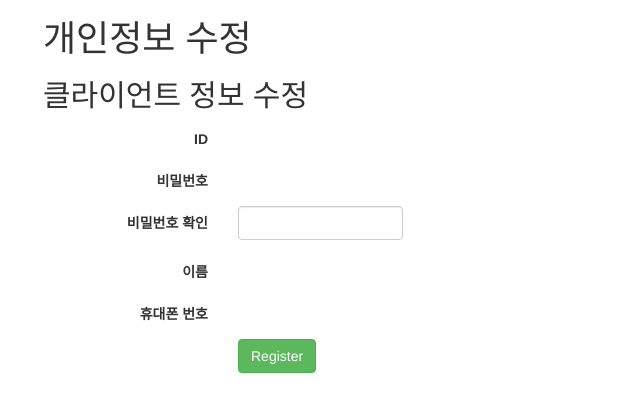
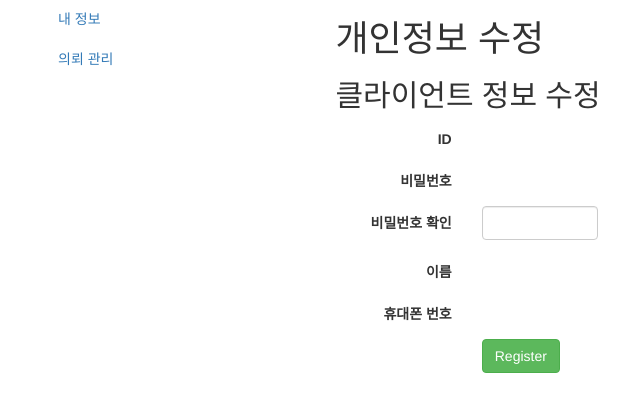
Before and after one commit to mint3759/headhunt, a Django app: template templates/mypage/update_client.html in a window 1280 px wide. Shown: the part 51-463 px from the top of the page, without its empty margins (27-667 px from the left). Run offline with Django 3.2, Linux system fonts and the light colour scheme; the template is opened without the code that fills it, so the values that code supplies are empty; some libraries are stand-ins or nearby versions.

Commit message:
mypage ui 수정
mypage sidebar 수정

```diff
--- a/templates/headhunt/base.html
+++ b/templates/headhunt/base.html
@@ -56,8 +56,7 @@
         <h6>-------------------------divide----------------------------</h6>
     </div>
     ---------->
-    {% block sidebar %}
-    {% endblock %}
+
     <div class="container" style="margin-top:50px">
         {% block content %}
         {% endblock %}
--- a/templates/mypage/mypage.html
+++ b/templates/mypage/mypage.html
@@ -1,6 +1,6 @@
-{% extends 'headhunt/base.html' %}
+{% extends 'mypage/mypage_base.html' %}
 
-{% block content %}
+{% block innercontent %}
     {% if request.session.user_type == "c" %}
         <!--클라이언트로 로그인했을 때-->
         <p>클라이언트 마이페이지</p>
--- a/templates/mypage/mypage_base.html
+++ b/templates/mypage/mypage_base.html
@@ -1,27 +1,24 @@
 {% extends 'headhunt/base.html' %}
 
-{% block sidebar %}
-<div class="container">
+{% block content %}
   <div class="row row-offcanvas row-offcanvas-left active">
     <!-- sidebar -->
     <div class="col-xs-6 col-sm-3 sidebar-offcanvas" id="sidebar" role="navigation">
         <ul class="nav">
-                <li><a href="/maintenance/"><i class="fa fa-fw fa-cog"></i>내 정보</a></li>
-                <li><a href="/coolants/"><i class="fa fa-fw fa-flask"></i>의뢰 관리</a></li>
+            <li><a href=""><i class="fa fa-fw fa-cog"></i>내 정보</a></li>
+            <li><a href=""><i class="fa fa-fw fa-flask"></i>의뢰 관리</a></li>
             {% if request.session.user_type == "f" %}
-                <li><a href="/scrap/"><i class="fa fa-fw fa-trash-o"></i>포트폴리오</a></li>
-                <li><a href="/labor/"><i class="fa fa-fw fa-user"></i>팀 관리</a></li>
+            <li><a href=""><i class="fa fa-fw fa-trash-o"></i>포트폴리오</a></li>
+            <li><a href=""><i class="fa fa-fw fa-user"></i>팀 관리</a></li>
             {% endif %}
         </ul>
     </div>
-      </div>
-</div>
-{% endblock %}
-
-{% block content %}
+      <!-- content -->
     <div class="col-xs-12 col-sm-9">
     {% block innercontent %}
         <!-- 본문 내용 -->
     {% endblock %}
     </div>
+  </div>
+
 {% endblock %}
--- a/templates/mypage/update_client.html
+++ b/templates/mypage/update_client.html
@@ -1,6 +1,6 @@
-{% extends "headhunt/base.html" %}
+{% extends "mypage/mypage_base.html" %}
 
-{% block content %}
+{% block innercontent %}
     <h1>개인정보 수정</h1>
     <h2>클라이언트 정보 수정</h2>
     <form class="form-horizontal" method = "POST">
--- a/templates/mypage/update_freelancer.html
+++ b/templates/mypage/update_freelancer.html
@@ -1,6 +1,6 @@
-{% extends "headhunt/base.html" %}
+{% extends "mypage/mypage_base.html" %}
 
-{% block content %}
+{% block innercontent %}
     <h1>개인정보 수정</h1>
     <h2>프리랜서 정보 수정</h2>
     <form class="form-horizontal" id="mainform" method = "POST">
--- a/templates/request/make_request.html
+++ b/templates/request/make_request.html
@@ -76,7 +76,7 @@ function todatecheck(){
         var toDate = Date.parse(splitTo[0], splitTo[1] - 1, splitTo[2]);
         datecheck = fromDate < toDate;
         if(!datecheck){
-            alert("마감 날짜는 시작 날짜보다 이전이어야 합니다.");
+            alert("마감 날짜는 시작 날짜보다 이후여야 합니다.");
             document.getElementById('id_end_date').value = "";
         }
     }
@@ -93,7 +93,7 @@ function fromdatecheck(){
         var toDate = Date.parse(splitTo[0], splitTo[1] - 1, splitTo[2]);
         datecheck = fromDate < toDate;
         if(!datecheck){
-            alert("시작 날짜는 마감 날짜 이후여야 합니다.");
+            alert("시작 날짜는 마감 날짜 이전이이어야 합니다.");
             document.getElementById('id_start_date').value = "";
         }
     }
```
Lines whose indentation alone changed are shown as unchanged.
